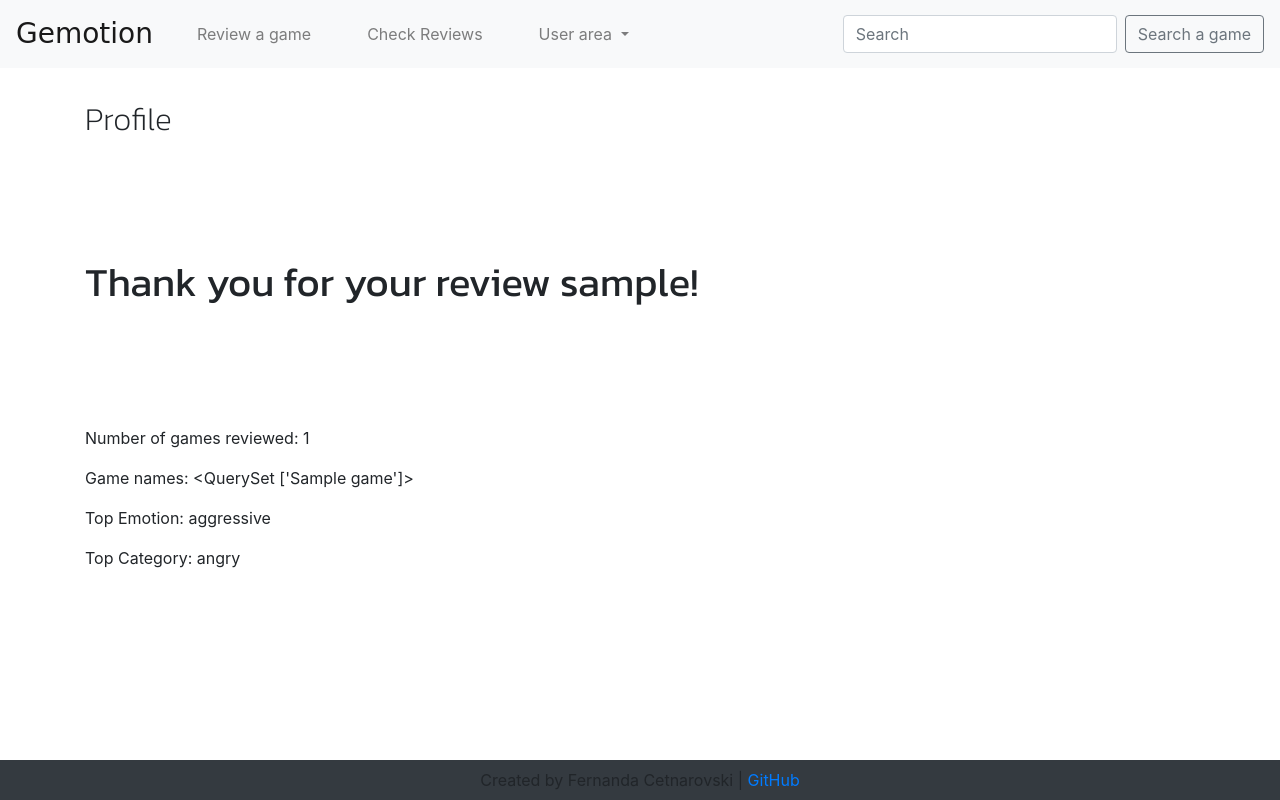
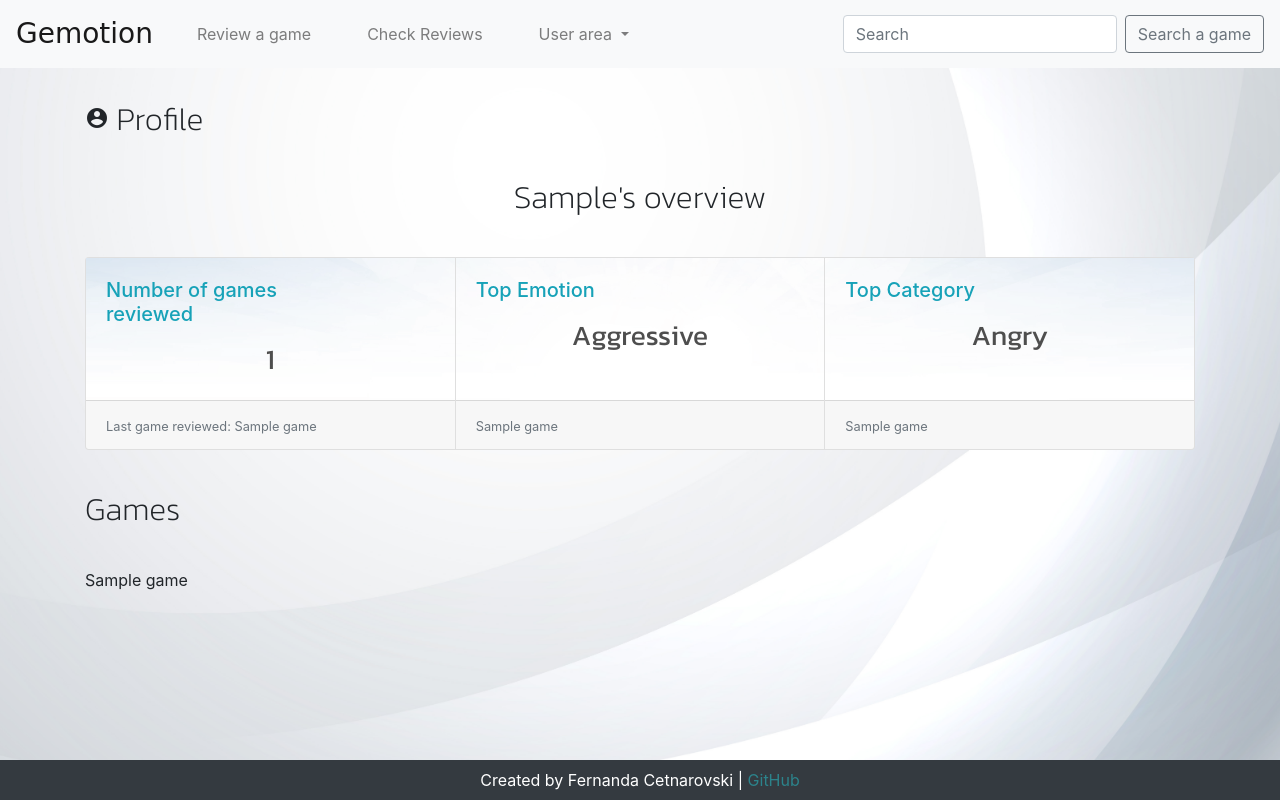
Before and after one commit to fergabi17/gemotion, a Django app: page /profile/ in a window 1280 px wide. Run offline with Django 3.2, Linux system fonts and the light colour scheme; a user stored in the database is signed in; data comes from the database, SQL or seed files in the repository; tables that the repository leaves empty hold one stand-in row (values such as "Sample post"); some web fonts are replaced.

Commit message:
Style profile page

```diff
--- a/gemotion/settings.py
+++ b/gemotion/settings.py
@@ -74,6 +74,7 @@ TEMPLATES = [
                 'django.template.context_processors.request', # Requested by allauth
                 'django.contrib.auth.context_processors.auth',
                 'django.contrib.messages.context_processors.messages',
+                'django.template.context_processors.media',
             ],
         },
     },
@@ -153,3 +154,6 @@ USE_TZ = True
 
 STATIC_URL = '/static/'
 STATICFILES_DIRS = (os.path.join(BASE_DIR, 'static'),)
+
+MEDIA_URL = '/media/'
+MEDIA_ROOT = os.path.join(BASE_DIR, 'media')
--- /dev/null
+++ b/profiles/static/profiles/css/profile.css
@@ -0,0 +1,12 @@
+.card-body {
+    background: url('../../../static/media/12364.png') no-repeat center top fixed;
+    background-size: cover;
+}
+
+.card-text {
+    text-align: center;
+    font-family: 'Kanit', sans-serif;
+    font-weight: 500;
+    font-size: 21pt;
+    color: rgb(78, 78, 78);
+}
--- a/profiles/templates/profiles/profile.html
+++ b/profiles/templates/profiles/profile.html
@@ -1,34 +1,95 @@
 {% extends "base.html"%}
 {% load static %}
 
+{% block extra_css %}
+<link href="https://fonts.googleapis.com/icon?family=Material+Icons" rel="stylesheet">
+<link rel="stylesheet" type="text/css" href="{% static 'profiles/css/profile.css' %}">
+
+{% endblock %}
+
 {% block content %}
 <div class="container content-area">
-    {% if request.user.is_authenticated %}
     <div class="row">
+
+        <!-- ************************************************ AUTHENTICATED -->
+        {% if request.user.is_authenticated %}
+
         <div class="col-12">
-            <h2>Profile</h2>
+            <h2><i class="large material-icons">account_circle</i> Profile</h2>
+
+            {% if from_review %}
             <h1>Thank you for your review {{ profile }}!</h1>
+            {% endif %}
+
+            <h2 class="text-center">{{ profile|title }}'s overview</h2>
+
+            <div class="card-group">
+                <div class="card">
+
+                    <div class="card-body">
+                        <h5 class="card-title text-info">Number of games <br>reviewed</h5>
+                        <p class="card-text">{{ reviews }}</p>
+                    </div>
+                    <div class="card-footer">
+                        <small class="text-muted">Last game reviewed: {{last_review}}</small>
+                    </div>
+                </div>
+                <div class="card">
+
+                    <div class="card-body">
+                        <h5 class="card-title text-info">Top Emotion</h5>
+                        <p class="card-text">{{ top_emotion | title}}
+                        </p>
+                    </div>
+                    <div class="card-footer">
+                        <small class="text-muted">
+                            {% for game in games_top_emotions%}
+                            {{game}}<br>
+                            {% endfor %}
+                        </small>
+                    </div>
+                </div>
+                <div class="card">
+
+                    <div class="card-body">
+                        <h5 class="card-title text-info">Top Category</h5>
+                        <p class="card-text">{{ top_category | title }}</p>
+                    </div>
+                    <div class="card-footer">
+                        <small class="text-muted">
+                            {% for game in games_top_category %}
+                            {{game}}<br>
+                            {% endfor %}
+                        </small>
+                    </div>
+                </div>
+            </div>
+
+            <h2>Games</h2>
+
             <p>
-                Number of games reviewed: {{ reviews }}<br>
+                {% for game in game_names %}
+                {{ game }}<br>
+                {% endfor %}
             </p>
-            <p>
-                Game names: {{ game_names }}<br>
-            </p>
-            <p>
-                Top Emotion: {{ top_emotion}}
-            </p>
-            <p>
-                Top Category: {{ top_category }}
-            </p>
+
+
+
         </div>
-    </div>
-    {% else %}
-    <div class="row">
+
+
+
+
+
+        <!-- ************************************************ NOT AUTHENTICATED -->
+        {% else %}
+
         <div class="col-12 text-center">
             <h1>Thank you for your review!</h1>
         </div>
+
+        {% endif %}
     </div>
-    {% endif %}
 </div>
 
 {% endblock %}
--- a/profiles/views.py
+++ b/profiles/views.py
@@ -17,20 +17,29 @@ def profile(request):
     reviews = profile.reviews.all()
 
     games = reviews.values_list('game__name', flat=True).distinct()
-    game_names = games
 
     top_emotions = reviews.values_list('emotion__name').annotate(
         emotion_count=Count('emotion')).order_by('-emotion_count')
+    games_top_emotions = reviews.filter(emotion__name=top_emotions[0][0])
+    games_top_emotions = games_top_emotions.values_list('game__name', flat=True).distinct()
+
     top_categories = reviews.values_list('emotion__category__name').annotate(
         category_count=Count('emotion__category__name')).order_by('-category_count')
+    games_top_categories = reviews.filter(emotion__category__name=top_categories[0][0])
+    games_top_categories = games_top_categories.values_list('game__name', flat=True).distinct()
+
+    last_review = reviews.order_by('-date').first()
 
     context = {
         'profile': profile,
 
         'reviews': len(games),
-        'game_names': game_names,
+        'game_names': games,
         'top_emotion': top_emotions[0][0],
-        'top_category': top_categories[0][0]
+        'games_top_emotions': games_top_emotions,
+        'top_category': top_categories[0][0],
+        'games_top_category': games_top_categories,
+        'last_review': last_review
     }
 
     return render(request, 'profiles/profile.html', context)
--- a/reviews/models.py
+++ b/reviews/models.py
@@ -27,4 +27,4 @@ class Review(models.Model):
     date = models.DateTimeField(auto_now_add=True)
 
     def __str__(self):
-        return f'{self.game} by {self.user_profile}'
+        return f'{self.game}'
--- a/static/css/style.css
+++ b/static/css/style.css
@@ -1,8 +1,13 @@
+body {
+    background: url('/static/media/25101.jpg') no-repeat center center fixed;
+    background-size: cover;
+}
 
 h1 {
     margin-top: 15vh;
     margin-bottom: 15vh;
     font-family: 'Kanit', sans-serif;
+    font-weight: 300;
 }
 
 h2 {
@@ -17,8 +22,17 @@ h3 {
     font-weight: 700;
 }
 
+a {
+    color: rgb(44, 131, 139);
+}
+
+a:hover {
+    text-decoration: none;
+}
+
 
 /* ------------------------------------------------ NAVBAR */
+
 .navbar-brand{
     font-family: 'Bungee Inline', cursive;
     font-size: 21pt;
@@ -34,6 +48,8 @@ h3 {
 }
 
 /* ------------------------------------------------ CONTENT */
+
+
 .content-area{
     min-height: calc(100vh - 100px);
 }
--- a/templates/base.html
+++ b/templates/base.html
@@ -54,10 +54,10 @@
                 {% if request.user.is_authenticated %}
                 <a class="dropdown-item" href="{% url 'profile' %}">My Profile</a>
                 <div class="dropdown-divider"></div>
-                <a class="dropdown-item" href="{% url 'account_logout' %}">Log out</a>
+                <a class="dropdown-item" href="{% url 'account_logout' %}">Sign out</a>
                 {% else %}
                 <a class="dropdown-item" href="{% url 'account_signup' %}">Sign up</a>
-                <a class="dropdown-item" href="{% url 'account_login' %}">Log in</a>
+                <a class="dropdown-item" href="{% url 'account_login' %}">Sign in</a>
                 {% endif %}
               </div>
             </li>
@@ -80,7 +80,7 @@
       <div class="container">
         <div class="row">
           <div class="col-12 p-2 text-center">
-            <p class="m-0">Created by Fernanda Cetnarovski | <a href="https://github.com/fergabi17"
+            <p class="m-0 text-white">Created by Fernanda Cetnarovski | <a href="https://github.com/fergabi17"
               target="_blank">GitHub</a></p>
           </div>
         </div>
```
Also changed, not shown: static/media/12364.png (added), static/media/25101.jpg (added).
